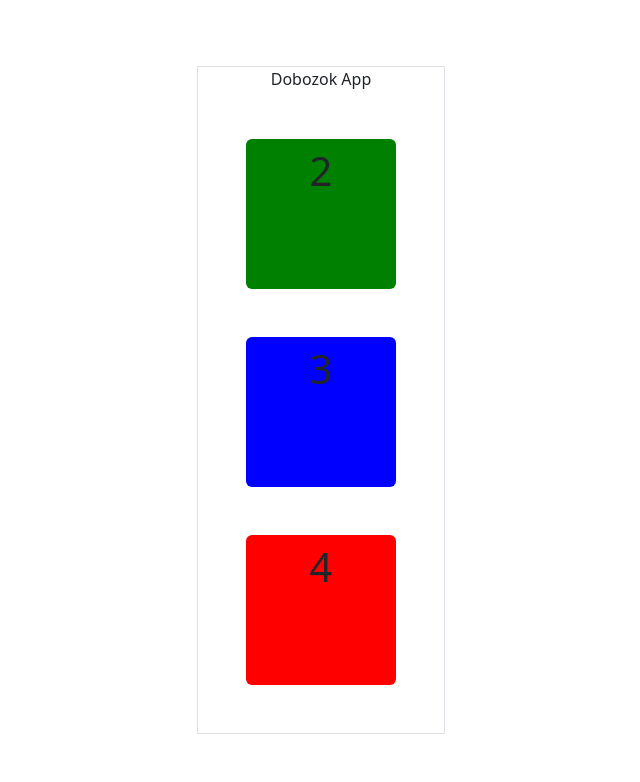
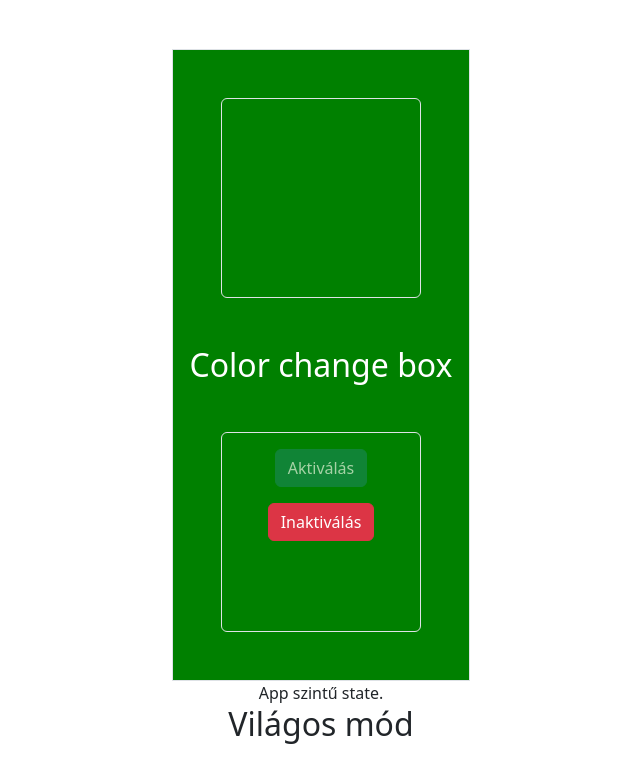
Before and after one commit to Cs12krisz/dobozos, a React app: page / in a window 1280 px wide. Shown: the top 782 px of the page, without its empty margins (319-959 px from the left). Built offline with nearby package versions, Linux system fonts and the light colour scheme; the HTML template or start-up script is replaced by a standard one.

Commit message:
Szín változós komponensek

```diff
--- a/src/App.jsx
+++ b/src/App.jsx
@@ -1,22 +1,61 @@
 import { useState } from 'react'
 import './App.css'
 
-function App() {
+const App = () => {
+const [isActive, setActive] = useState(true);
+const [isDarkMode] = useState(window.matchMedia("(prefers-color-scheme: dark)").matches);
+const backgroundColor = isActive ? "green" : "red"
+const color = isActive ? "white" : "black"
   return (
     <>
-      <div className='border'>
-        <span>Dobozok App</span>
-        <BoxComponent hatterszin="green" kiindulo={2} noveles={1}/>
-        <BoxComponent hatterszin="blue" kiindulo={3} noveles={2} />
-        <BoxComponent hatterszin="red" kiindulo={4} noveles={3}/>
-      </div>
+    <div className='border' style={{backgroundColor, color}}>
+      <ColorChangeBoxComponent isActive={isActive} ></ColorChangeBoxComponent>
+      <ButtonComponent isActive={isActive} setActive={setActive}></ButtonComponent>
+    </div>
+     App szintű state.
+    <h2>{isDarkMode ? "Sötét mód" : "Világos mód"}</h2>
     </>
+  );
+}
+
+/*
+  <CounterBoxComponent hatterszin="green" kiindulo={2} noveles={1}/>
+  <CounterBoxComponent hatterszin="blue" kiindulo={3} noveles={2} />
+  <CounterBoxComponent hatterszin="red" kiindulo={4} noveles={3}/>
+*/
+
+function ButtonComponent({isActive, setActive}) {
+  return(
+  <div style={{width : "200px", height : "200px"}}
+    className='p-2 m-5 rounded border'>
+      <button className='btn btn-success m-2 bi bi-android' disabled={isActive} onClick={() => setActive(true)}>Aktiválás</button>
+      <button className='btn btn-danger m-2 bi bi-android' disabled={!isActive} onClick={() => setActive(false)}>Inaktiválás</button>
+    </div>
   );
 }
 
 
 
-function BoxComponent({kiindulo, hatterszin, noveles}) {
+const ColorChangeBoxComponent = ({isActive}) => {
+  const color = isActive ? "green" : "red"
+
+  return(
+    <>
+    <div className="p-2 m-5 rounded border" style={{
+      backgroundColor: color,
+      width: "200px",
+      height: "200px"
+    }}>
+    </div>
+    <h2>Color change box</h2>
+    </>
+
+  );
+}
+
+
+
+const CounterBoxComponent = ({kiindulo, hatterszin, noveles}) => {
 
   const [getSzamlalo, setSzamlalo] = useState(kiindulo);
 
@@ -29,7 +68,7 @@ function BoxComponent({kiindulo, hatterszin, noveles}) {
     }}
     className='p-2 m-5 rounded'
     onClick={() => {
-      setSzamlalo(getSzamlalo + noveles);
+      setSzamlalo(getSzamlalo + noveles)
     }}
     >
       <h1>{getSzamlalo}</h1>
--- a/src/main.jsx
+++ b/src/main.jsx
@@ -4,6 +4,7 @@ import './index.css'
 import  App  from './App.jsx'
 import "bootstrap/dist/css/bootstrap.min.css";
 import "bootstrap/dist/js/bootstrap.min.js";
+import "bootstrap-icons/icons/android.svg"
 
 createRoot(document.getElementById('root')).render(
   <StrictMode>
```
